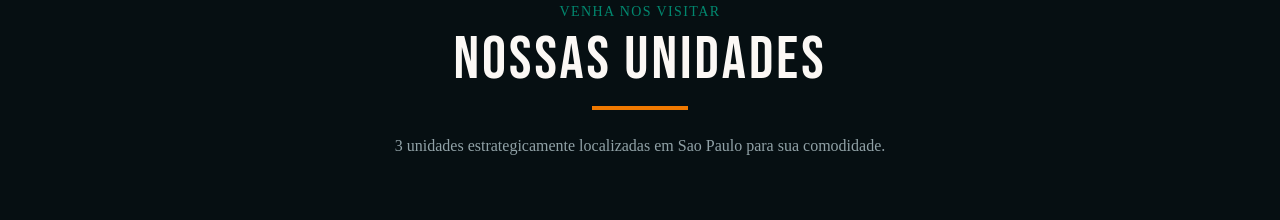
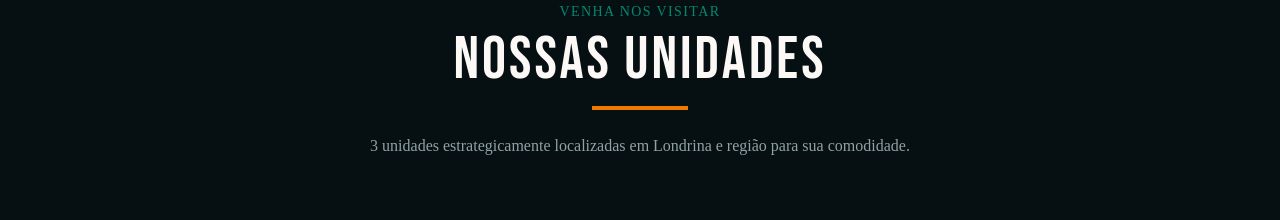
Before and after one commit to SamuelcCalheiros/sitekings, a Next.js app: page / in a window 1280 px wide. Shown: the part 3080-3300 px from the top of the page. Built offline with nearby package versions, Linux system fonts and the light colour scheme.

Commit message:
Troca de sp para londrina

```diff
--- a/components/location.tsx
+++ b/components/location.tsx
@@ -68,7 +68,7 @@ export function Location() {
           </h2>
           <div className="w-24 h-1 bg-primary mx-auto mt-4" />
           <p className="text-muted-foreground mt-6 max-w-2xl mx-auto">
-            3 unidades estrategicamente localizadas em Sao Paulo para sua comodidade.
+            3 unidades estrategicamente localizadas em Londrina e região para sua comodidade.
           </p>
         </div>
 
@@ -153,7 +153,6 @@ export function Location() {
                 <h4 className="text-foreground font-semibold text-lg mb-1">Contato</h4>
                 <p className="text-muted-foreground">
                   {selectedFilial.phone}<br />
-                  {selectedFilial.email}
                 </p>
               </div>
             </div>
```
